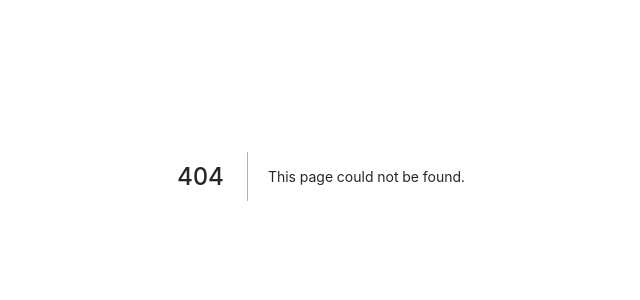
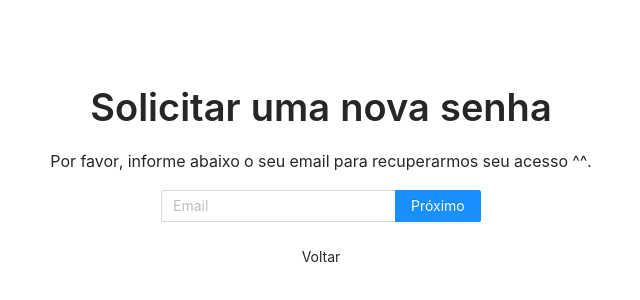
Before and after one commit to jonasexplore/delivery-food, a Next.js app: page /auth/reset in a window 1280 px wide. Before the commit this address had no page. Shown: the part 224-524 px from the top of the page, without its empty margins (319-959 px from the left). Built offline with nearby package versions, Linux system fonts and the light colour scheme.

Commit message:
feat: created page to reset password

```diff
--- /dev/null
+++ b/src/pages/auth/reset.tsx
@@ -0,0 +1,51 @@
+import { Button, Form, Input, Typography } from "antd";
+import { NextPage } from "next";
+import Link from "next/link";
+
+const { Title, Paragraph } = Typography;
+
+const SignIn: NextPage = () => {
+  return (
+    <div
+      style={{
+        height: "100vh",
+        display: "flex",
+        flexDirection: "column",
+        alignItems: "center",
+        justifyContent: "center",
+      }}
+    >
+      <Title>Solicitar uma nova senha</Title>
+      <Paragraph
+        style={{
+          fontSize: "1rem",
+        }}
+      >
+        Por favor, informe abaixo o seu email para recuperarmos seu acesso ^^.
+      </Paragraph>
+      <Form
+        layout="vertical"
+        style={{
+          width: "25%",
+        }}
+      >
+        <Form.Item>
+          <Input.Group compact>
+            <Input placeholder="Email" style={{ width: "calc(100% - 85px)" }} />
+            <Button type="primary">Próximo</Button>
+          </Input.Group>
+        </Form.Item>
+        <div
+          style={{
+            display: "flex",
+            justifyContent: "center",
+          }}
+        >
+          <Link href="/">Voltar</Link>
+        </div>
+      </Form>
+    </div>
+  );
+};
+
+export default SignIn;
```
